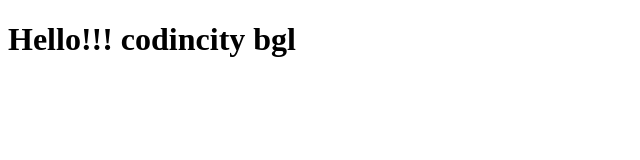
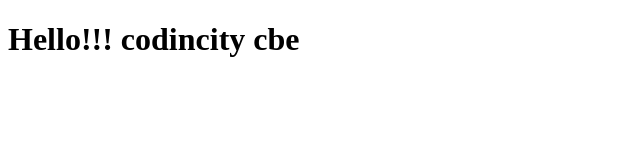
Before and after one commit to Suga07/final_code, a plain HTML site: page index.html in a window 1280 px wide. Shown: the full height of the page, 0-640 px from the left. Drawn offline with Linux system fonts and the light colour scheme.

Commit message:
updated index.html

```diff
--- a/index.html
+++ b/index.html
@@ -7,6 +7,6 @@
     <title>Solution</title>
 </head>
 <body>
-    <h1>Hello!!! codincity bgl</h1>
+    <h1>Hello!!! codincity cbe</h1>
 </body>
 </html>
```
